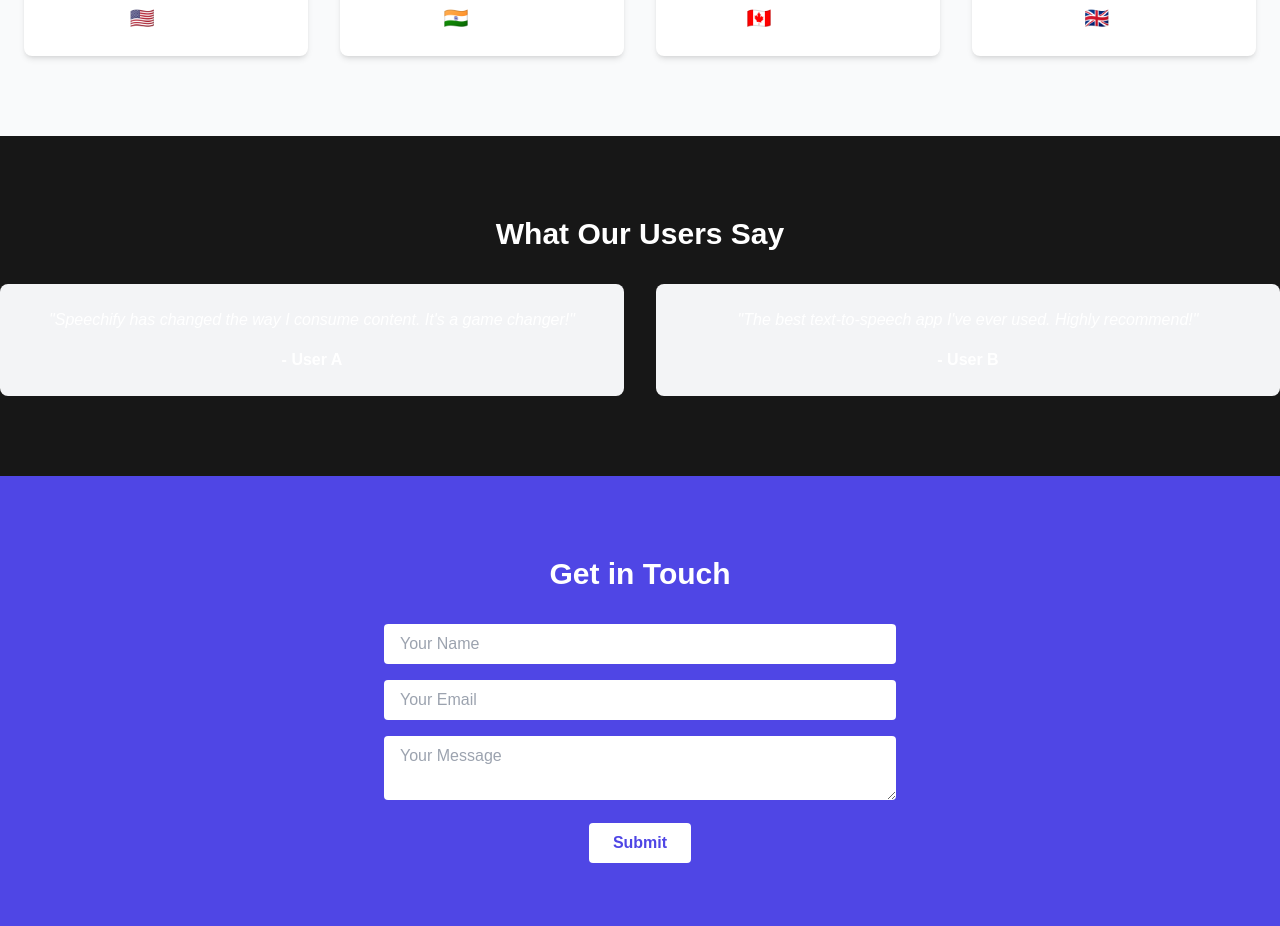
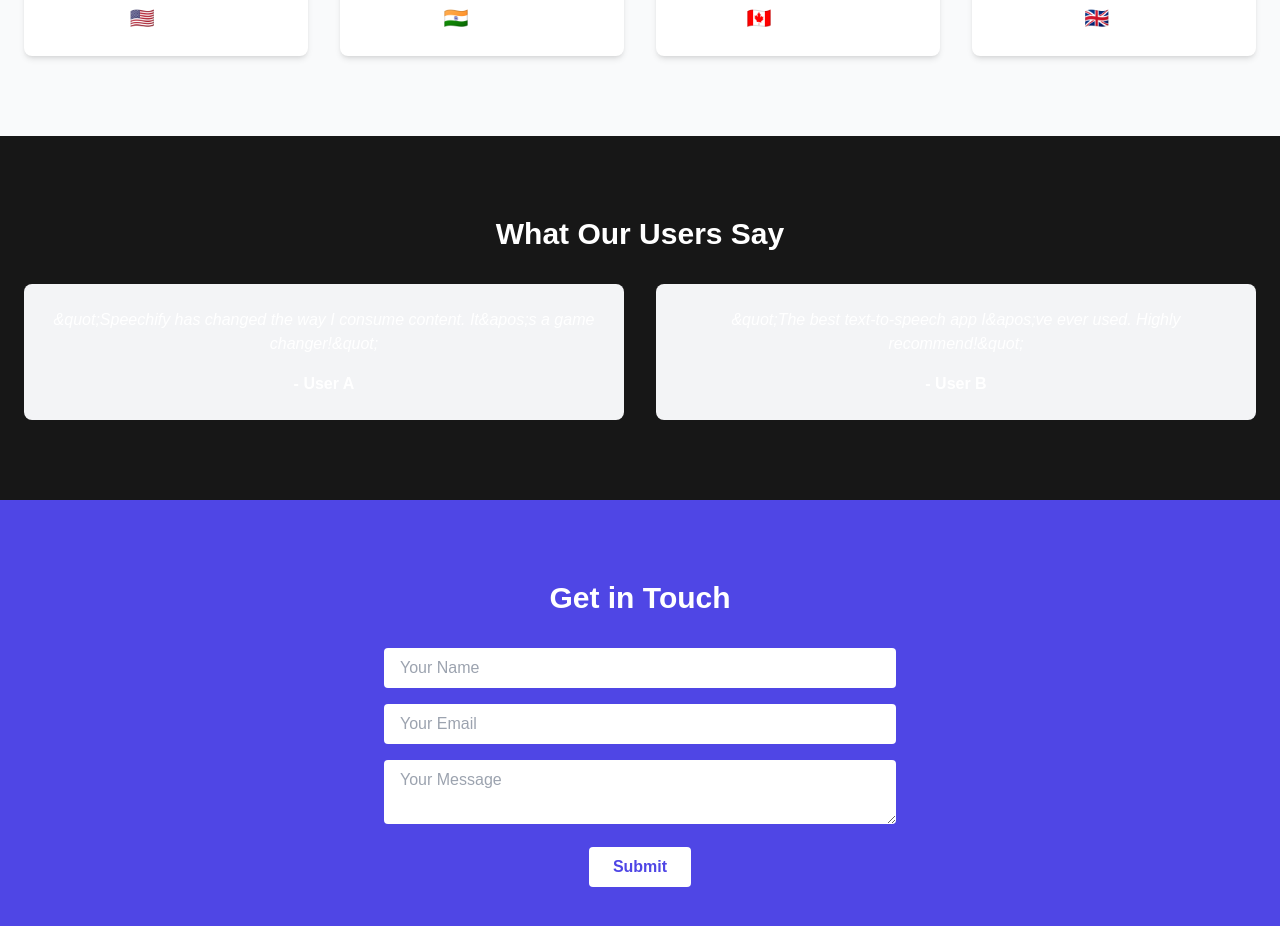
Before and after one commit to dchobarkar/speechify-landing-page, a Next.js app: page / in a window 1280 px wide. Shown: the part 900-1826 px from the top of the page. Built offline with nearby package versions, Linux system fonts and the light colour scheme.

Commit message:
add testimonials

```diff
--- a/app/libs/constants.ts
+++ b/app/libs/constants.ts
@@ -20,4 +20,15 @@ const features = [
 
 const countries = ["🇺🇸 USA", "🇮🇳 India", "🇨🇦 Canada", "🇬🇧 UK"];
 
-export { navLinks, features, countries };
+const testimonials = [
+  {
+    text: "&quot;Speechify has changed the way I consume content. It&apos;s a game changer!&quot;",
+    user: "User A",
+  },
+  {
+    text: "&quot;The best text-to-speech app I&apos;ve ever used. Highly recommend!&quot;",
+    user: "User B",
+  },
+];
+
+export { navLinks, features, countries, testimonials };
--- a/app/ui/components/Testimonials/Testimonials.tsx
+++ b/app/ui/components/Testimonials/Testimonials.tsx
@@ -1,23 +1,18 @@
+import { testimonials } from "@/app/libs/constants";
+
 const Testimonials = () => {
   return (
-    <section className="py-20">
-      <div className="container mx-auto text-center">
+    <section id="#testimonails">
+      <div className="container mx-auto px-6 py-20 text-center">
         <h2 className="text-3xl font-bold mb-8">What Our Users Say</h2>
+
         <div className="grid grid-cols-1 md:grid-cols-2 gap-8">
-          <div className="bg-gray-100 p-6 rounded-lg">
-            <p className="italic">
-              &quot;Speechify has changed the way I consume content. It&apos;s a
-              game changer!&quot;
-            </p>
-            <p className="mt-4 font-semibold">- User A</p>
-          </div>
-          <div className="bg-gray-100 p-6 rounded-lg">
-            <p className="italic">
-              &quot;The best text-to-speech app I&apos;ve ever used. Highly
-              recommend!&quot;
-            </p>
-            <p className="mt-4 font-semibold">- User B</p>
-          </div>
+          {testimonials.map((testimonial) => (
+            <div key={testimonial.user} className="bg-gray-100 p-6 rounded-lg">
+              <p className="italic">{testimonial.text}</p>
+              <p className="mt-4 font-semibold">- {testimonial.user}</p>
+            </div>
+          ))}
         </div>
       </div>
     </section>
```
